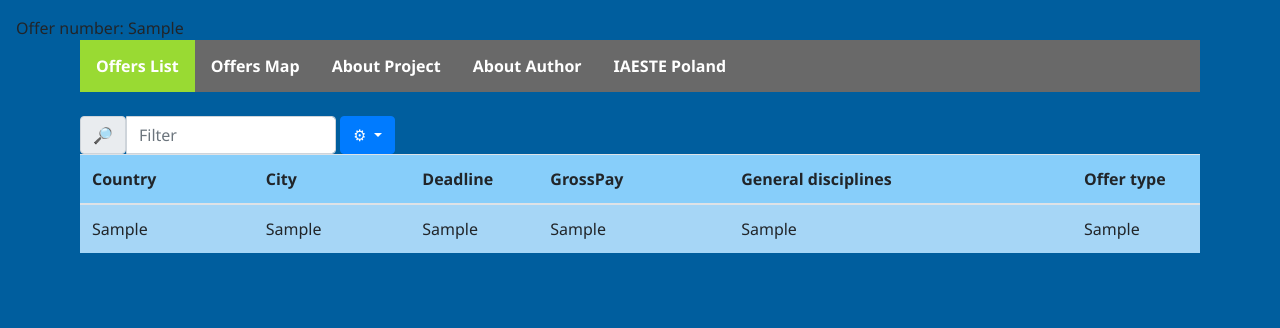
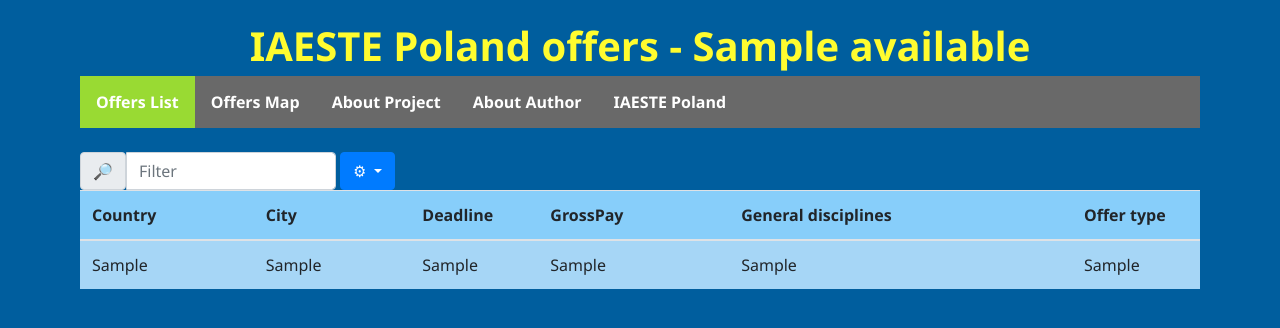
Before and after one commit to Danzigerrr/IAESTE-Table-Web-App-Django, a Django app: template templates/mainList_view_1.html in a window 1280 px wide. Shown: the top 328 px of the page. Run offline with Django 4.2, Linux system fonts and the light colour scheme; tables that the repository leaves empty hold one stand-in row (values such as "Sample post"); the template is opened without the code that fills it: values that come from a table or form of the project are taken from there, most other values are stand-ins (such as "Sample title", 1, 10 or a date in 2020).

Commit message:
added main title

```diff
--- a/templates/mainList_view_1.html
+++ b/templates/mainList_view_1.html
@@ -121,7 +121,13 @@
 			  background-color: #99da33;
 			}
 
-
+		/*	main title styling*/
+		#pageMainTitle{
+			text-align: center;
+			font-size: 2.5em;
+			font-weight: bold;
+			color: #fffc2f;
+		}
 
 
 
@@ -130,9 +136,9 @@
 	</head>
 	<body onload="addLinksToMenu()">
 
-		 <div class="pageTitleClass">
-        	<div id="pageTitle">Offer number: {{offer.RefNo}}</div>
-		</div>
+	<div id="pageMainTitle">
+		IAESTE Poland offers - {{offer_list_len}} available
+	</div>
 
 		<div id="verticalMenuElement">
 			<ul>
@@ -144,6 +150,7 @@
 			</ul>
 
 		</div>
+
 
 		<div class="mainContent">
 
@@ -172,7 +179,7 @@
 		<!--
 			Table
 			-->
-		<table id="theTableMini" class="table table-hover apolices" data-sorter>
+		<table id="theTableMini" class="table table-hover apolices table-rounded-corners" data-sorter>
 			<thead>
 				<tr>
 					<th>
```
